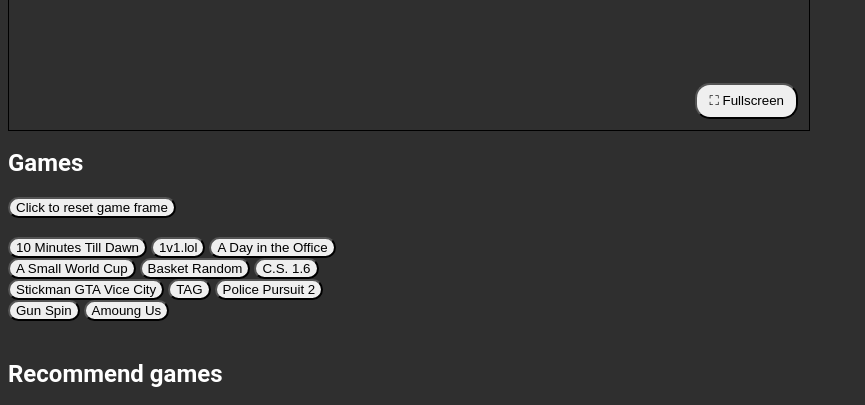
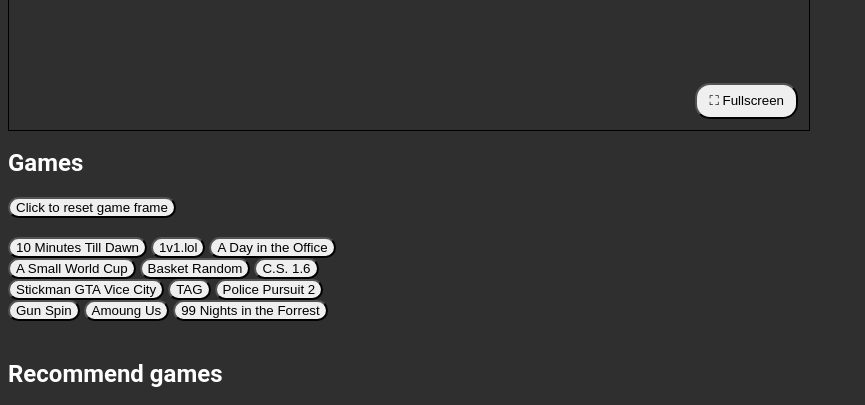
Before and after one commit to NINETEENTEN123/game-website, a plain HTML site: page index.html in a window 1280 px wide. Shown: the part 1159-1564 px from the top of the page, without its empty margins (0-865 px from the left). Drawn offline with Linux system fonts and the light colour scheme.

Commit message:
Update index.html

```diff
--- a/index.html
+++ b/index.html
@@ -93,6 +93,7 @@
         <br>
         <button onclick="gunSpinGame()">Gun Spin</button>
         <button onclick="amoungUsGame()">Amoung Us</button>
+        <button onclick="nnNITFGame()">99 Nights in the Forrest</button>
         <br><br>
         <h2>Recommend games</h2>
         <p>Fill out the form below to recommend games!</p>
@@ -196,4 +197,7 @@
     function amoungUsGame(){
         iframe.src = "https://nineteenten123.github.io/game-website/docs/clamongus.html"
     }
+    function nnNITFGame(){
+        iframe.src = "https://nineteenten123.github.io/game-website/docs/cl99nightsitf.html"
+    }
 </script>
```
